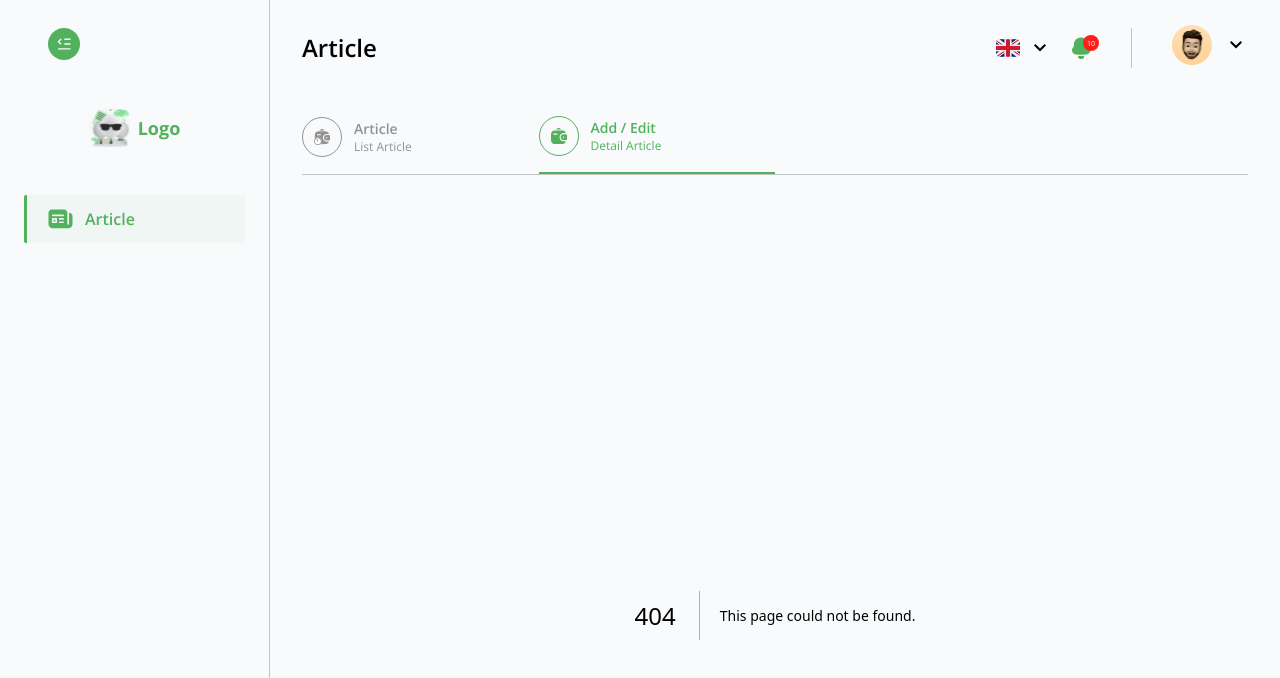
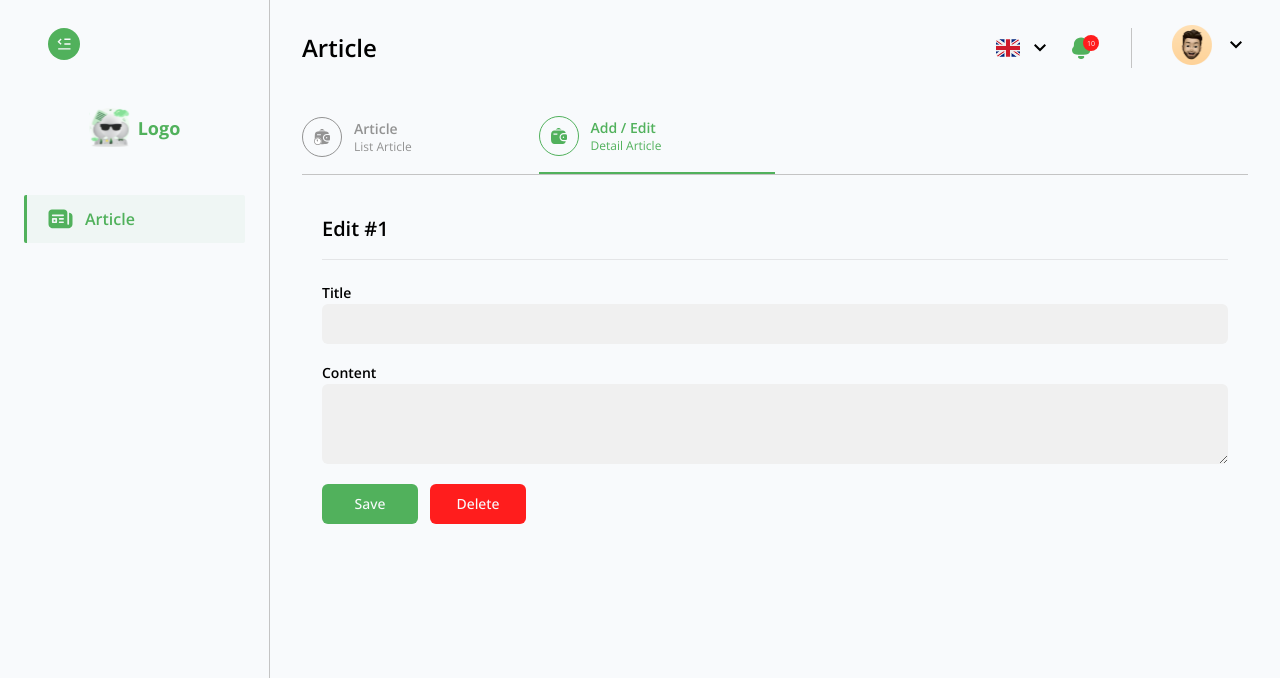
Before and after one commit to caclm10/kanpai-article, a Next.js app: page /1/edit in a window 1280 px wide. Before the commit this address had no page. Shown: the top 678 px of the page. Built offline with nearby package versions, Linux system fonts and the light colour scheme.

Commit message:
add 'edit article' page

```diff
--- /dev/null
+++ b/app/[id]/edit/page.tsx
@@ -0,0 +1,39 @@
+import { Button } from "@/components/ui/Button";
+import { Form, FormActions, FormStack } from "@/components/ui/Form";
+import { Input, Textarea } from "@/components/ui/Input";
+import { Label } from "@/components/ui/Label";
+
+interface Props {
+    params: {
+        id: string;
+    };
+}
+
+const EditArticle = ({ params }: Props) => {
+    return (
+        <>
+            <Form title={`Edit #${params.id}`}>
+                <FormStack>
+                    <div>
+                        <Label htmlFor="title">Title</Label>
+                        <Input name="title" />
+                    </div>
+
+                    <div>
+                        <Label htmlFor="content">Content</Label>
+                        <Textarea name="content" rows={3} />
+                    </div>
+                </FormStack>
+
+                <FormActions>
+                    <Button>Save</Button>
+                    <Button type="button" variant="red">
+                        Delete
+                    </Button>
+                </FormActions>
+            </Form>
+        </>
+    );
+};
+
+export default EditArticle;
```
